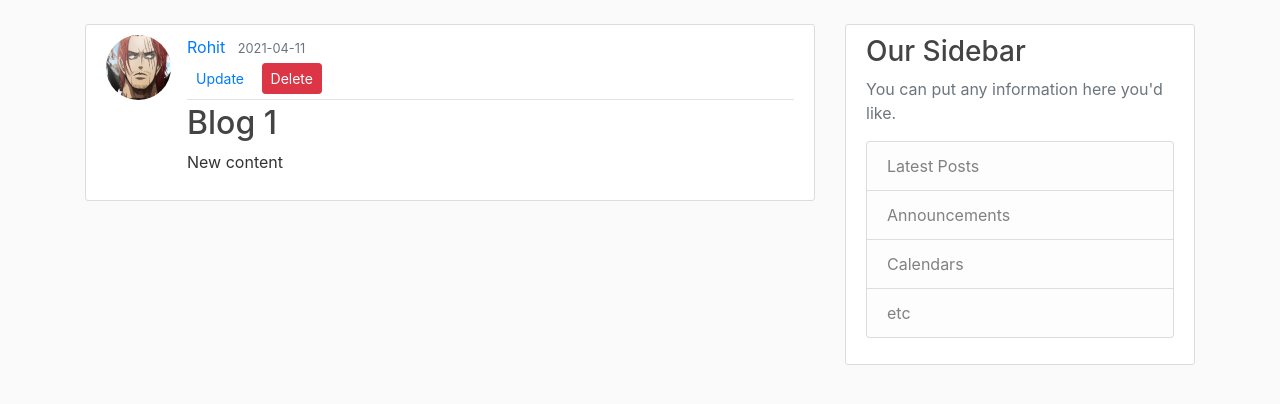
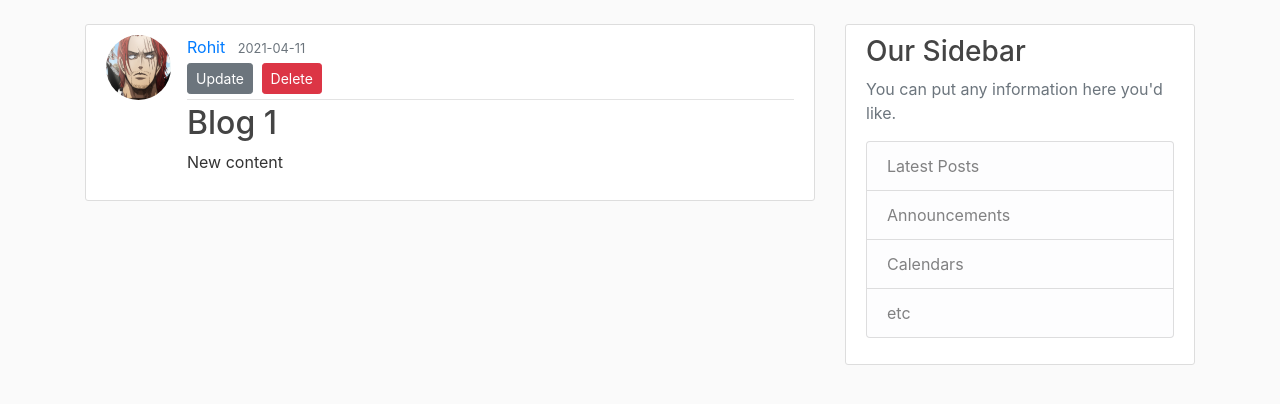
Before and after one commit to rohitchauraisa1997/flask-full-featured, a Flask app: page /post/1 in a window 1280 px wide. Shown: the part 56-460 px from the top of the page. Run offline with Flask 2, Linux system fonts and the light colour scheme; a user stored in the database is signed in; data comes from the database, SQL or seed files in the repository; some libraries are stand-ins or nearby versions.

Commit message:
typo correction

```diff
--- a/flaskblog/templates/post.html
+++ b/flaskblog/templates/post.html
@@ -12,7 +12,7 @@
             <small class="text-muted">{{ post.date_posted.strftime("%Y-%m-%d") }}</small>
             {%if post.author == current_user%}
                 <div>
-                    <a class="btn bbtn-secondary btn-sm mt-1 mb-1"href="{{url_for('update_post', post_id=post.id)}}">Update</a>
+                    <a class="btn btn-secondary btn-sm mt-1 mb-1"href="{{url_for('update_post', post_id=post.id)}}">Update</a>
                     <button type="button" class="btn btn-danger btn-sm m-1" data-toggle="modal" data-target="#deleteModal">Delete</button>
 
                 </div>
```
